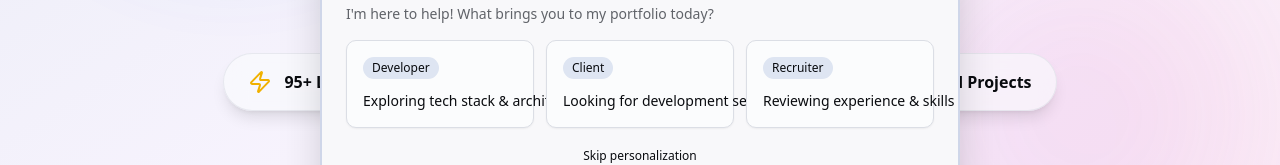
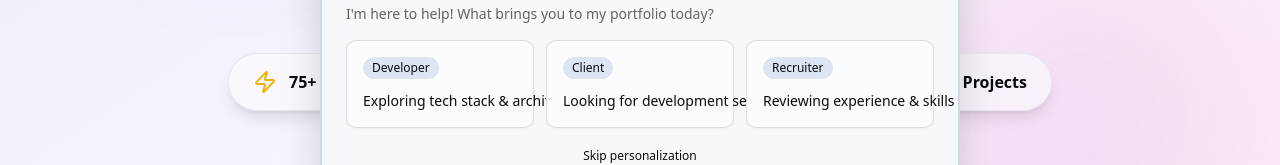
Before and after one commit to DelTechs01/portfolio, a React (Vite) app in the folder my-portfolio/: page / in a window 1280 px wide. Shown: the part 482-647 px from the top of the page. Built offline with nearby package versions, Linux system fonts and the light colour scheme.

Commit message:
updated the lighthouse score and succesful projects.

```diff
--- a/my-portfolio/src/components/Portfolio.tsx
+++ b/my-portfolio/src/components/Portfolio.tsx
@@ -219,7 +219,7 @@ const Portfolio = ({ onSelectProject }: PortfolioProps) => {
             <div className="flex flex-wrap justify-center gap-6 mb-12">
               <div className="flex items-center gap-3 bg-background/60 backdrop-blur-md px-6 py-4 rounded-full border border-border/60 shadow-lg">
                 <Zap className="w-6 h-6 text-yellow-500" />
-                <span className="font-bold">95+ Lighthouse Score</span>
+                <span className="font-bold">75+ Lighthouse Score</span>
               </div>
               <div className="flex items-center gap-3 bg-background/60 backdrop-blur-md px-6 py-4 rounded-full border border-border/60 shadow-lg">
                 <Shield className="w-6 h-6 text-green-500" />
@@ -227,7 +227,7 @@ const Portfolio = ({ onSelectProject }: PortfolioProps) => {
               </div>
               <div className="flex items-center gap-3 bg-background/60 backdrop-blur-md px-6 py-4 rounded-full border border-border/60 shadow-lg">
                 <Users className="w-6 h-6 text-accent" />
-                <span className="font-bold">50+ Successful Projects</span>
+                <span className="font-bold">7+ Successful Projects</span>
               </div>
             </div>
 
```
